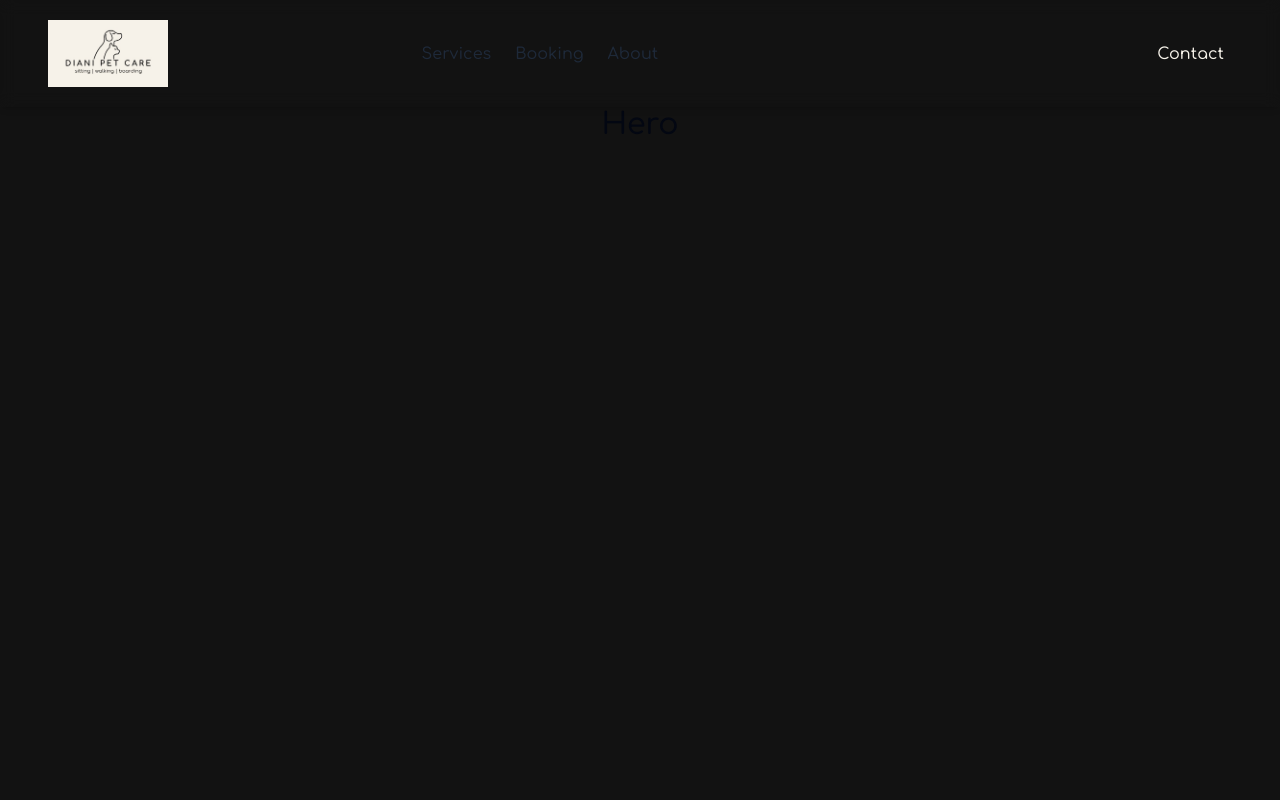
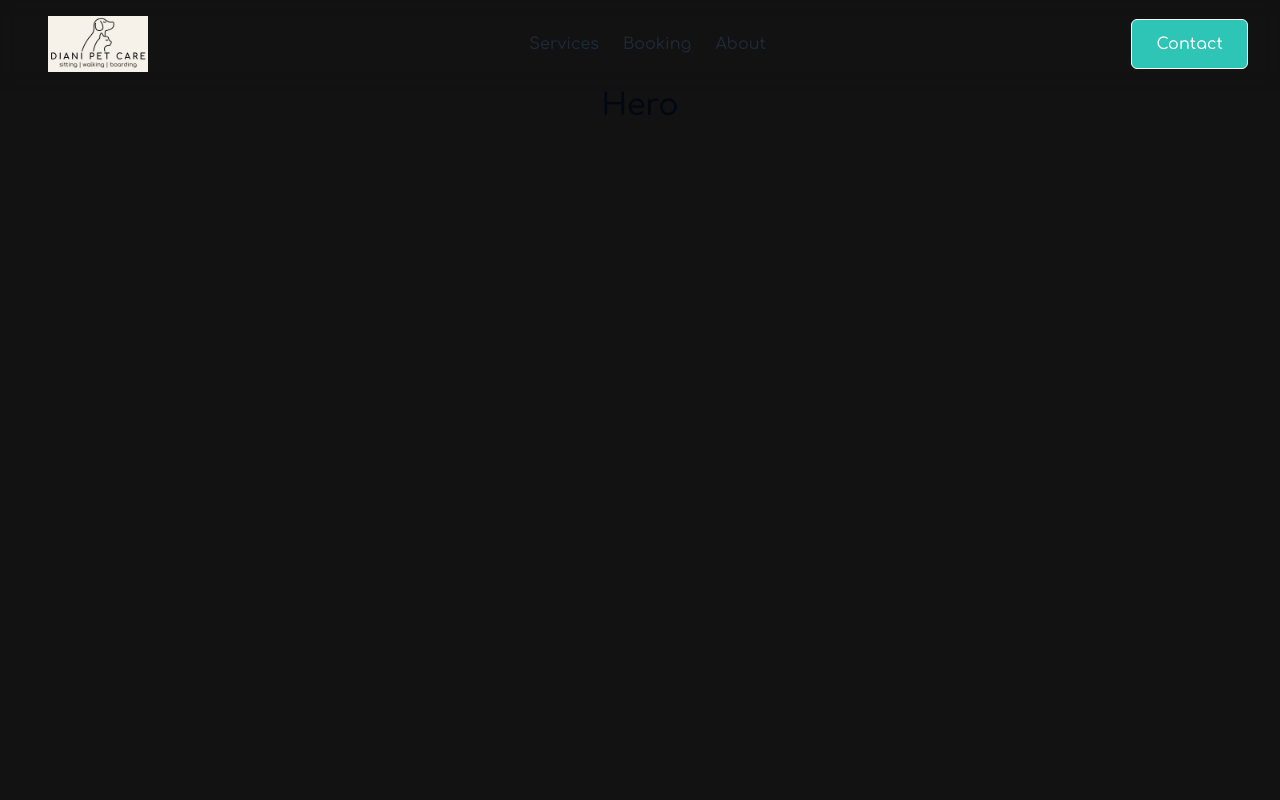
Before and after one commit to madgenius1/dianipetcare, a Next.js app in the folder frontend/: page / in a window 1280 px wide. Shown: the top 800 px of the page. Built offline with nearby package versions, Linux system fonts and the light colour scheme.

Commit message:
modified:   frontend/public/headerlogo.jpg         modified:   frontend/src/app/components/common/Footer.tsx         modified:   frontend/src/app/components/common/Navbar.tsx

```diff
--- a/frontend/src/app/components/common/Footer.tsx
+++ b/frontend/src/app/components/common/Footer.tsx
@@ -49,17 +49,16 @@ export default function Footer() {
                 <div className="flex lg:flex-row flex-col lg:justify-between gap-4 p-4">
                     {/* Left Content */}
                     <div className="lg:w-1/3 w-full flex flex-col gap-4 py-4">
-                        <div className="flex flex-col">
-                            <Link href="/" className="-m-1.5 p-2">
+                        <div className="flex flex-col py-2">
+                            <Link href="/">
                                 <Image
                                     src="/footerlogo.jpg"
                                     alt="Diani Pet Care logo"
-                                    width={140}
-                                    height={70}
+                                    width={160}
+                                    height={80}
                                 />
                             </Link>
                             <p className="text-gray-950 font-semibold text-md">
-                                Diani Pet Care. <br />
                                 Your reliable pet care partner for dog walking, grooming, and boarding.
                             </p>
                         </div>
@@ -72,7 +71,7 @@ export default function Footer() {
                             ))}
                         </div> */}
                         <p className="py-4 text-sm lg:text-md font-medium text-white dark:text-gray-900">
-                            Diani Mall, Beach Road, Ukunda
+                            Diani, Ukunda
                         </p>
                         <div className="py-6 flex flex-row space-x-4 ">
                             {socials.map((social, index) =>
--- a/frontend/src/app/components/common/Navbar.tsx
+++ b/frontend/src/app/components/common/Navbar.tsx
@@ -15,26 +15,23 @@ export default function Navbar() {
     const toggleMobileMenu = () => setIsMobileMenuOpen(prev => !prev);
 
     return (
-        <nav className="lg:px-8 md:px-6 px-4 py-5 max-w-screen-xl mx-auto sticky top-0 z-50 bg-transparent backdrop-blur-sm shadow-md">
-            <div className="flex items-center justify-between ">
+        <nav className="sticky top-0 z-50 bg-transparent backdrop-blur-sm shadow-sm">
+            <div className="mx-auto flex max-w-7xl items-center justify-between p-4 lg:px-8" aria-label="Global">
                 <div className="flex justify-start px-4">
                     <Link href="/">
                         <Image
                             src="/headerlogo.jpg"
                             alt="diani pet care logo"
-                            width={120}
+                            width={100}
                             height={60}
                         />
                     </Link>
                 </div>
-                <div className="lg:justify-center hidden lg:flex md:flex sm:hidden">
-                    <div className="space-x-6">
+                <div className="hidden lg:flex lg:justify-center space-x-6">
                     <Link href="/services" className="text-gray-800 font-medium hover:underline">Services</Link>
                     <Link href="/booking" className="text-gray-800 font-medium hover:underline">Booking</Link>
                     <Link href="/about" className="text-gray-800 font-medium hover:underline">About</Link>
                 </div>
-                </div>
-                <div className="flex justify-end space-x-2">
                 <div className="md:hidden">
                     <button
                         onClick={toggleMobileMenu}
@@ -48,10 +45,9 @@ export default function Navbar() {
                         )}
                     </button>
                 </div>
-                </div>
 
                 <div className="lg:flex hidden justify-end">
-                    <Link href="/contact" className="hover:text-gray-800 hover:bg-gray-100 rounded-md px-6 py-3 font-medium hover:underline">Contact</Link>
+                    <Link href="/contact" className="hover:text-[#2EC4B6] text-white hover:bg-white border hover:border-[#2EC4B6] bg-[#2EC4B6] rounded-md px-6 py-3 font-medium hover:underline">Contact</Link>
                 </div>
 
                 <div
```
Also changed, not shown: frontend/public/headerlogo.jpg, 1 other file (tests, documents, lock files or other folders). Lines whose indentation alone changed are shown as unchanged.
